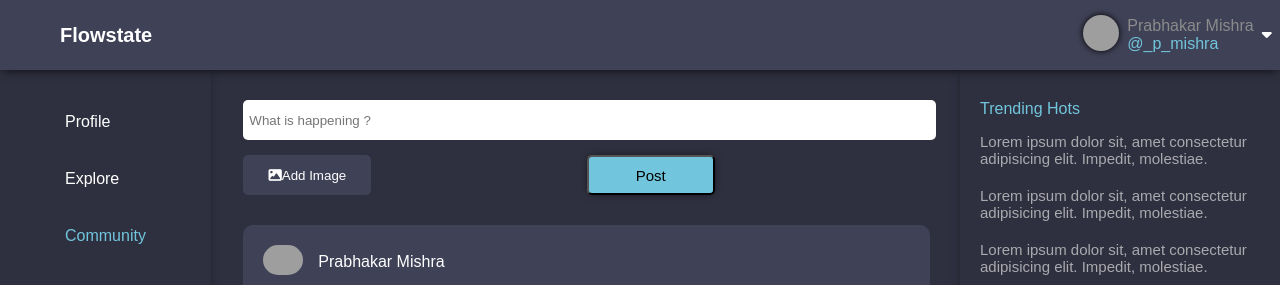
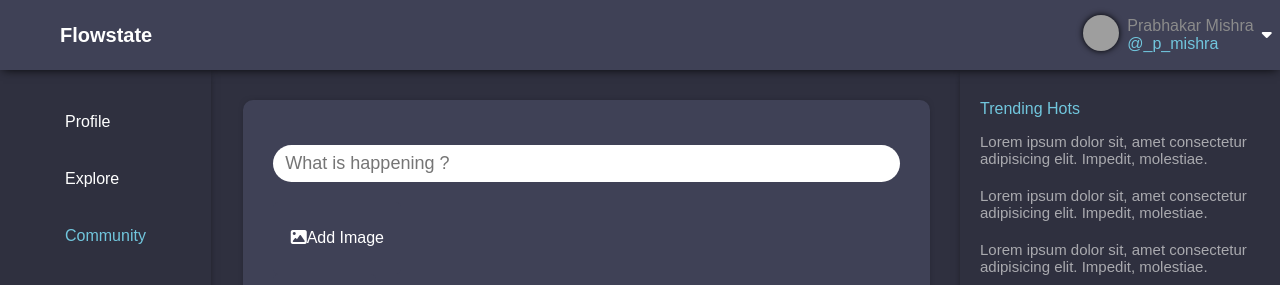
Before and after one commit to prabs222/FlowState, a Django app: template frontend/templates/community.html in a window 1280 px wide. Shown: the top 285 px of the page. Run offline with Django 3.2, Linux system fonts and the light colour scheme; the template is opened without the code that fills it, so the values that code supplies are empty; some libraries are stand-ins or nearby versions; grey boxes are pictures that could not be loaded.

Commit message:
ui fixes

```diff
--- a/backend/FlowState/static/css/community.css
+++ b/backend/FlowState/static/css/community.css
@@ -9,53 +9,74 @@
 }
 .create_post_container{
     margin-inline: 30px;
+    background-color: #3F4156;
+    margin-inline: 30px;
+    padding:45px 30px;
+    color: #000;
+    border-radius: 10px;
+    box-shadow: 0 0 10px -6px rgb(0, 0, 0);
+}
+.post_caption{
+    display: flex;
 }
 .post_caption input{
-    margin-bottom: 10px;
+    width: 97%;
+    display: block;
+    font-size: 18px;
+    padding: 8px 12px;
+    margin-bottom: 20px;
+    border: none;
+    border-radius: 20px;
+    outline: none;
     color: black;
-    border: none;
-    width: 100%;
-    height: 5vh;
-    border-radius: 5px;
-    padding-left: 6px;
 }
 .post_caption input:focus{
     color: black;
+}
+.add_image{
+    display: flex;
+    align-items: center;
+    justify-content: space-between;
 }
 .add_image button{
     border: none;
     background-color:  #3F4156;
     width: 10vw;
-    height: 5vh;
+    height: 9vh;
     border-radius: 5px;
     right: 0px;
+    cursor: pointer;
+    font-size: 16px;
 }
 .add_image button:hover{
-    background-color:#555772;;
+    background-color:#555772;
 }
-.post_button button{
-    background-color: #71c6dd;
-    width: 10vw;
-    height: 5vh;
+/* .post_button button{
+    padding: 11px 31px;
+    background-color: #0c0c0c;
+    color: #03e9f4;
+    font-weight: bold;
+    border: none;
     border-radius: 5px;
-    color: black;
-    font-size: 15px;
-    box-shadow: 0 0 10px -3px rgb(0, 0, 0);
-    transition: box-shadow 0.3s ease-in-out;
-}
-.post button:hover{
-    background-color:  #34afd1;
-    box-shadow: 0 0 10px 1px rgb(0, 0, 0);
+    letter-spacing: 4px;
+    overflow: hidden;
+    transition: 0.5s;
+    cursor: pointer;
+  }
 
-}
+.post_button button:hover{
+      background: #03e9f4;
+      color: #050801;
+      box-shadow: 0 0 1px #03e9f4, 0 0 8px #03e9f4, 0 0 15px #03e9f4, 0 0 30px #03e9f4;
+} */
 .post{
     text-align:right;
 }
-.image_post{
+/* .image_post{
     margin-top: 5px;
     display: grid;
     grid-template-columns: repeat(2,1fr);
-}
+} */
 
 .posted_container{
     margin-top: 30px;
@@ -76,6 +97,7 @@
     width: 40px;
     border-radius: 50px;
     margin-right: 15px;
+    cursor: pointer;
 }
 .posted_image{
     margin-bottom: 20px;
@@ -88,3 +110,32 @@
     border-radius: 10px;
     width: 100%;
 }
+.posted_username{
+    color: rgb(249, 249, 249);
+}
+.user_about{
+    padding-top: 3px;
+    color: grey;
+    font-size: 13px;
+}
+.posted_caption{
+    margin-bottom: 16px;
+}
+.post_button{
+    display: flex;
+    justify-content: space-between;
+}
+.post_button button{
+    /* background: none; */
+    border: none;
+    background-color:  #3F4156;
+    width: 8vw;
+    height: 6vh;
+    border-radius: 5px;
+    right: 0px;
+    cursor: pointer;
+    font-size: 16px;
+}
+.post_button button:hover{
+    background-color:#555772;
+}
--- a/backend/FlowState/static/css/fixed.css
+++ b/backend/FlowState/static/css/fixed.css
@@ -97,7 +97,7 @@ a{
 }
 .ls:hover{
    /* background-color:  #63647d; */
-   color: #71c6dd;
+   color: #03e9f4;
 }
 /* main */
 .main{
```
Also changed, not shown: backend/FlowState/static/css/explore.css (+19 -6 lines), backend/FlowState/static/css/task.css (+45 -20 lines), backend/FlowState/db.sqlite3.
